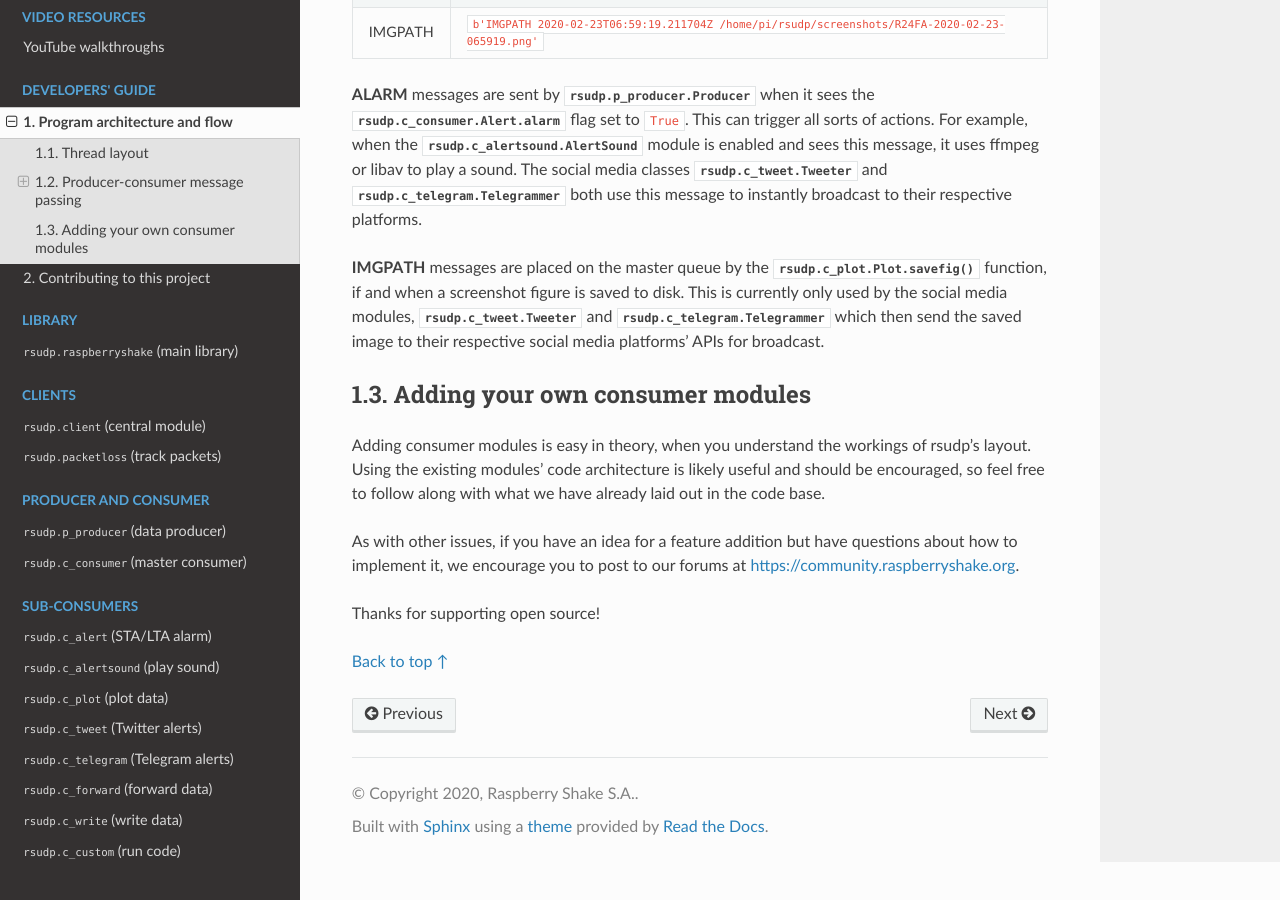
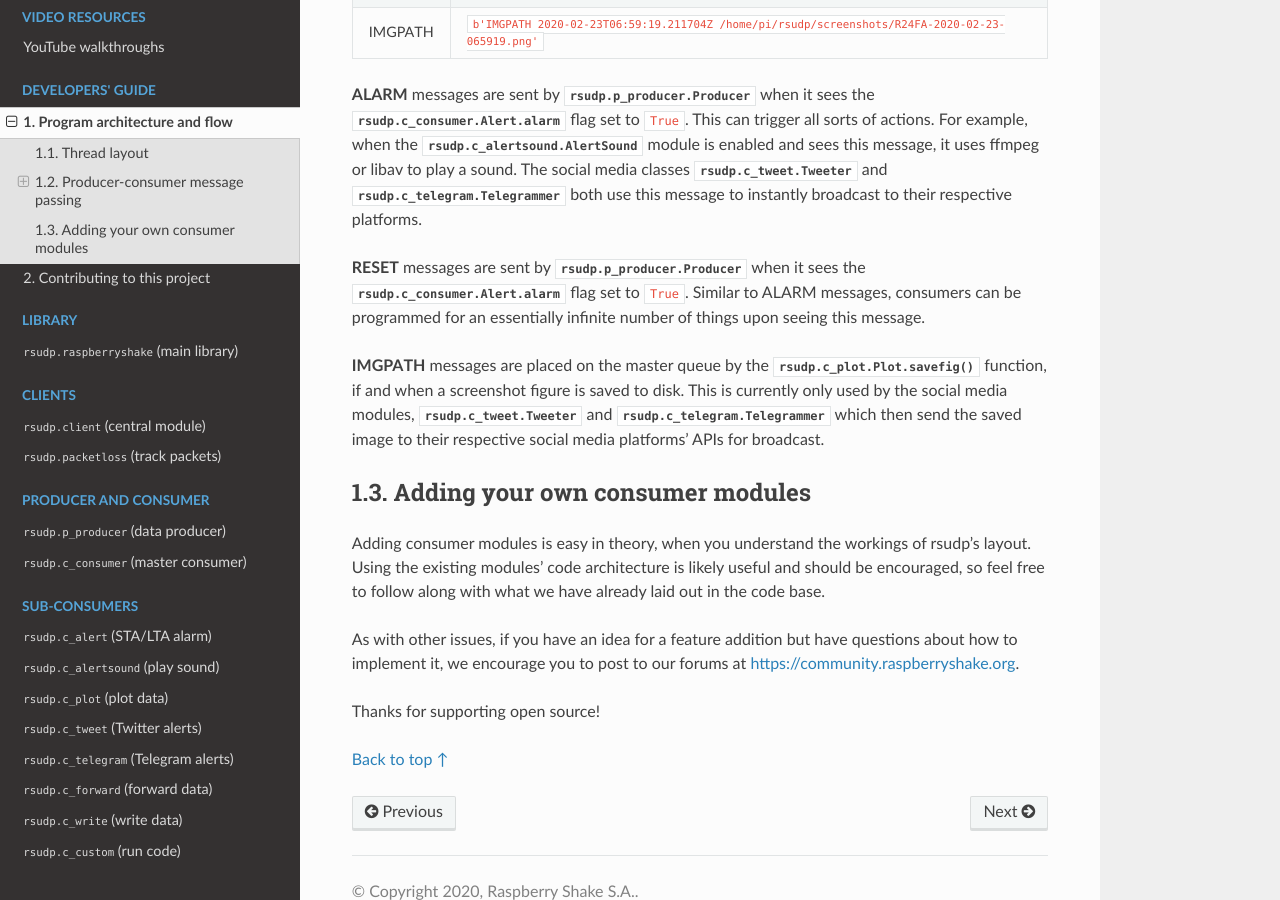
Before and after one commit to raspishake/rsudp, a Sphinx documentation site: the page built from docs/theory.rst, in a window 1280 px wide and 900 px high, scrolled down 1893 px. Built offline with Sphinx 7.4.7 and the Read the Docs theme 2.0.0, drawn with Linux system fonts in a browser that asks for light colours; the version number is read from the project's files by our own code.

Commit message:
cleaning up

```diff
--- a/docs/theory.rst
+++ b/docs/theory.rst
@@ -88,6 +88,11 @@ classes :py:class:`rsudp.c_tweet.Tweeter` and
 :py:class:`rsudp.c_telegram.Telegrammer` both use this message to
 instantly broadcast to their respective platforms.
 
+**RESET** messages are sent by :py:class:`rsudp.p_producer.Producer`
+when it sees the :py:data:`rsudp.c_consumer.Alert.alarm` flag set to
+``True``. Similar to ALARM messages, consumers can be programmed for
+an essentially infinite number of things upon seeing this message.
+
 **IMGPATH** messages are placed on the master queue by the
 :py:func:`rsudp.c_plot.Plot.savefig` function, if and when a screenshot
 figure is saved to disk. This is currently only used by the social media
```
